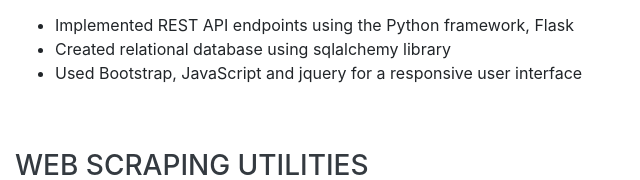
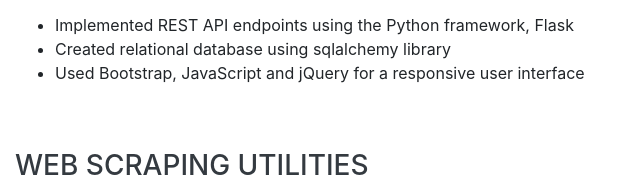
Before and after one commit to akim-ruslanov/resume_web, a website with bundled scripts: page index.html in a window 1280 px wide. Shown: the part 2200-2380 px from the top of the page, 305-945 px from the left. Built offline with nearby package versions, Linux system fonts and the light colour scheme; a web font is replaced by a local one.

Commit message:
Update index.html

```diff
--- a/index.html
+++ b/index.html
@@ -196,7 +196,7 @@
                 Created relational database using sqlalchemy library
               </li>
               <li>
-                Used Bootstrap, JavaScript and jquery for a responsive user interface
+                Used Bootstrap, JavaScript and jQuery for a responsive user interface
               </li>
             </ul>
           </div>
```
